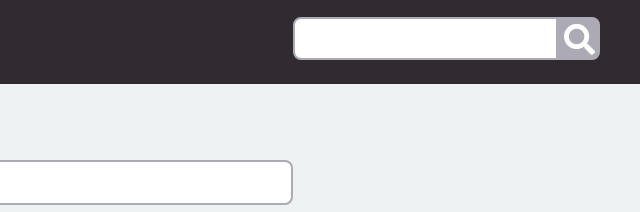
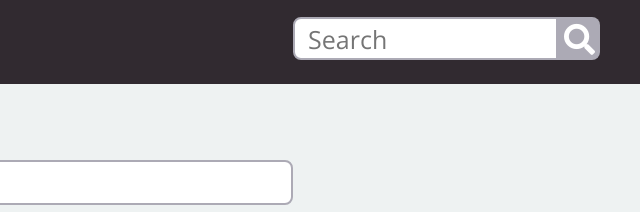
Before and after one commit to KStockton/Ideabox, a plain HTML site: page index.html in a window 1280 px wide. Shown: the top 212 px of the page, 640-1280 px from the left. Drawn offline with nearby package versions, Linux system fonts and the light colour scheme.

Commit message:
fixed search bar css

```diff
--- a/index.html
+++ b/index.html
@@ -12,7 +12,7 @@
         <div class="title-main">
           <h1><span class="title1">ideabox</span><span id="title2">triples</span></h1>
           <div class="search-and-icon">
-          <input class="search-icon" type="text" name="search" value="">
+          <input class="search-icon" type="text" name="search" placeholder="Search" value="">
           <i class="fas fa-search"></i>
           </div>
         </div>
--- a/styles.css
+++ b/styles.css
@@ -51,6 +51,7 @@ header
   border-color: #ACAAB5;
   font-size: 25px;
   color: #ACAAB5;
+  padding-left: 13px;
 
 }
 
```
